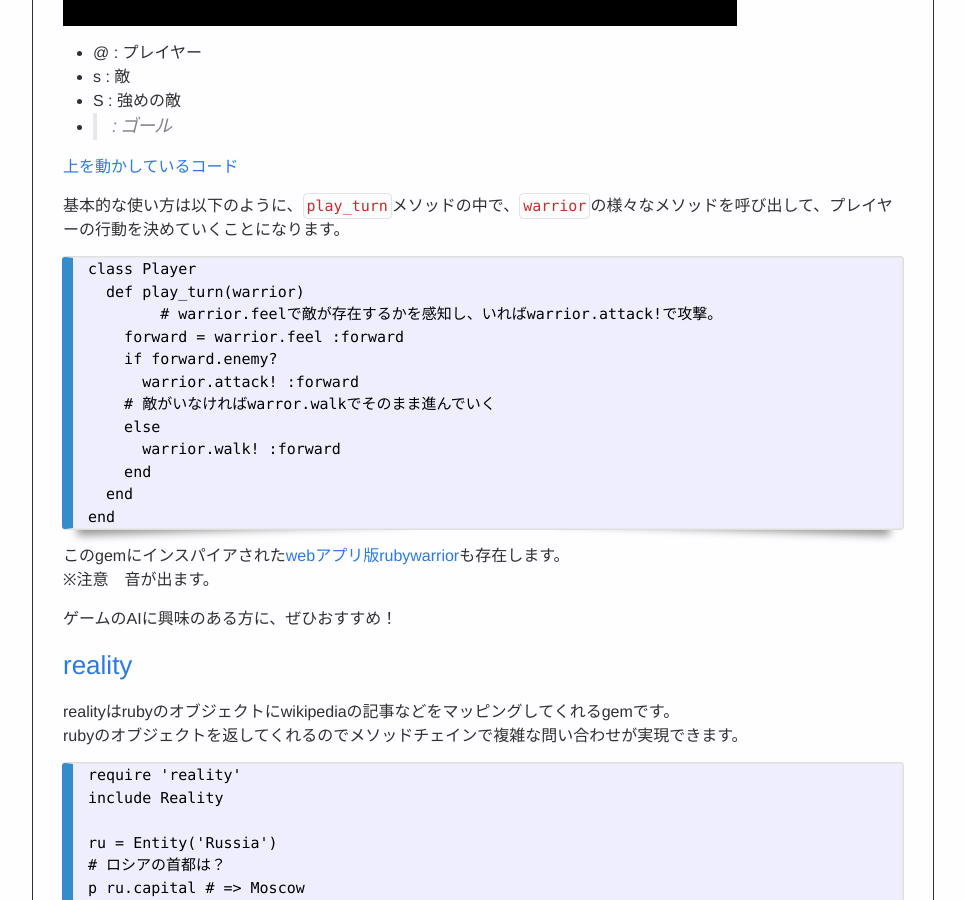
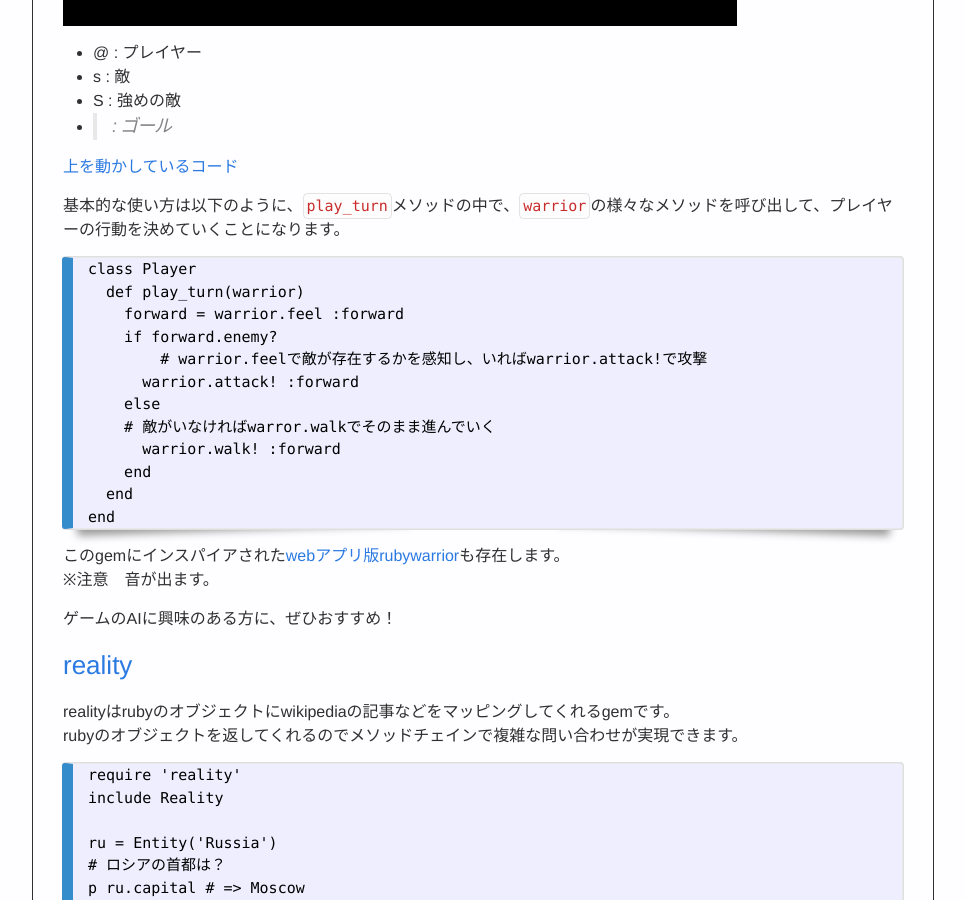
Before and after one commit to sato-s/sato-s.github.io, a Jekyll site: the page built from _posts/2016-12-19-radical-rubygems-for-ruby-novice.md, in a window 1280 px wide and 900 px high, scrolled down 5227 px. Shown: the whole window, without its empty margins (188-1153 px from the left). Built offline with Jekyll 4.4.1, drawn with Linux system fonts in a browser that asks for light colours; nearby versions of some CDN libraries; library files that are not in the unit come from our copies; Markdown is read by kramdown in place of the engine named in the settings.

````diff
--- a/_posts/2016-12-19-radical-rubygems-for-ruby-novice.md
+++ b/_posts/2016-12-19-radical-rubygems-for-ruby-novice.md
@@ -169,12 +169,12 @@ RPG風の2dのマップ上を歩くAIが作りステージを攻略していくg
 ```ruby
 class Player
   def play_turn(warrior)
-		# warrior.feelで敵が存在するかを感知し、いればwarrior.attack!で攻撃。
     forward = warrior.feel :forward
     if forward.enemy?
+		# warrior.feelで敵が存在するかを感知し、いればwarrior.attack!で攻撃
       warrior.attack! :forward
+    else
     # 敵がいなければwarror.walkでそのまま進んでいく
-    else
       warrior.walk! :forward
     end
   end
````
